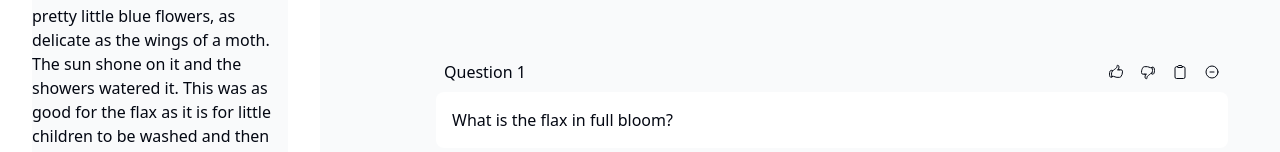
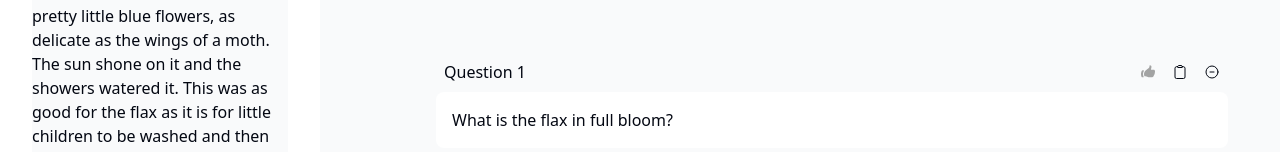
Before and after one commit to AIP-2024SP-Team1/youngyanggang, a Next.js app in the folder web-demo/: page / in a window 1280 px wide. Both pictures are taken after a click on the icon 1116 px from the left and 212 px from the top of the page. Shown: the part 140-292 px from the top of the page. Built offline with nearby package versions, Linux system fonts and the light colour scheme.

Commit message:
feat: disable like btn after clicked

```diff
--- a/web-demo/src/app/_component/Output.tsx
+++ b/web-demo/src/app/_component/Output.tsx
@@ -7,6 +7,10 @@ import {
   ClipboardIcon,
   MinusCircleIcon,
 } from "@heroicons/react/24/outline";
+import {
+  HandThumbDownIcon as HandThumbDownIconSolid,
+  HandThumbUpIcon as HandThumbUpIconSolid,
+} from "@heroicons/react/24/solid";
 
 interface Props {
   output: OutputType;
@@ -20,22 +24,20 @@ export default function Output({ output, setOutputs }: Props) {
       prev[index].like = true;
       return [...prev];
     });
-
     alert("Liked!");
   };
+
   const onDislike = () => {
     setOutputs((prev) => {
       const index = prev.findIndex((item) => item.id === output.id);
       prev[index].like = false;
       return [...prev];
     });
-
     alert("Disliked!");
   };
 
   const onCopy = () => {
     navigator.clipboard.writeText(output.question);
-
     alert("Copied to clipboard!");
   };
 
@@ -48,14 +50,26 @@ export default function Output({ output, setOutputs }: Props) {
       <div className="flex items-center justify-between p-2">
         <h3>Question {output.id}</h3>
         <menu className="flex gap-4">
+          {output.like === null && (
             <HandThumbUpIcon
               className="w-4 h-4 cursor-pointer hover:scale-105"
               onClick={onLike}
             />
+          )}
+          {output.like === true && (
+            <HandThumbUpIconSolid className="w-4 h-4 text-neutral-400" />
+          )}
+
+          {output.like === null && (
             <HandThumbDownIcon
               className="w-4 h-4 cursor-pointer hover:scale-105"
               onClick={onDislike}
             />
+          )}
+          {output.like === false && (
+            <HandThumbDownIconSolid className="w-4 h-4 text-neutral-400" />
+          )}
+
           <ClipboardIcon
             className="w-4 h-4 cursor-pointer hover:scale-105"
             onClick={onCopy}
```
Lines whose indentation alone changed are shown as unchanged.
